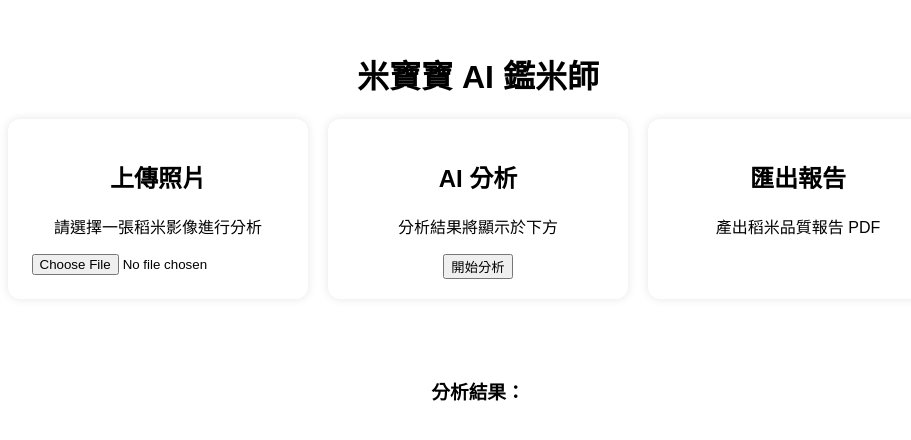
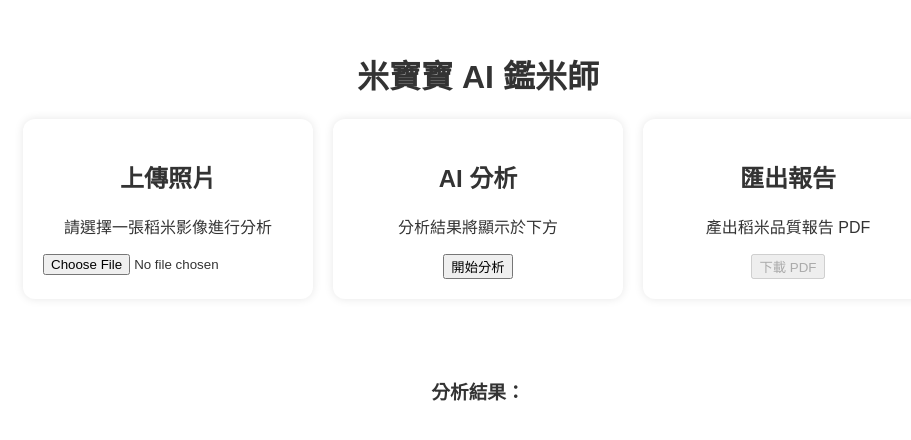
Before and after one commit to Gary0801kimo/rice-analyzer-ai, a React (Vite) app: page / in a window 1280 px wide. Shown: the top 440 px of the page, without its empty margins (162-1073 px from the left). Built offline with nearby package versions, Linux system fonts and the light colour scheme.

Commit message:
初次推送：整合 GPT Vision 與參數化文字設定

```diff
--- a/src/App.css
+++ b/src/App.css
@@ -1,33 +1,34 @@
 
 body, html {
-  margin: 0; padding: 0;
+  margin: 0;
+  padding: 0;
   font-family: "Noto Sans TC", sans-serif;
 }
 .app {
-  background-size: cover;
   min-height: 100vh;
   padding: 30px;
+  background-size: cover;
+  background-position: center;
+  color: #333;
   text-align: center;
 }
-.cards {
+.card-container {
   display: flex;
+  gap: 20px;
+  justify-content: center;
   flex-wrap: wrap;
-  justify-content: center;
-  gap: 20px;
 }
 .card {
-  background: white;
+  background: #fff;
+  border-radius: 12px;
   padding: 20px;
-  border-radius: 12px;
-  width: 260px;
+  width: 250px;
   box-shadow: 0 0 10px rgba(0,0,0,0.1);
 }
 .result {
-  margin-top: 40px;
   background: #fff;
   padding: 20px;
+  margin: 40px auto 0;
+  max-width: 600px;
   border-radius: 10px;
-  max-width: 600px;
-  margin-left: auto;
-  margin-right: auto;
 }
--- a/src/App.jsx
+++ b/src/App.jsx
@@ -1,13 +1,13 @@
 
 import React, { useState } from "react";
-import textConfig from "./config/text_config.json";
+import text from "./config/text_config.json";
 import "./App.css";
 
 export default function App() {
   const [image, setImage] = useState(null);
   const [result, setResult] = useState("");
 
-  const handleImageChange = (e) => {
+  const handleUpload = (e) => {
     const file = e.target.files[0];
     if (!file) return;
     const reader = new FileReader();
@@ -21,32 +21,34 @@ export default function App() {
       return;
     }
     setResult("分析中，請稍候...");
-    const res = await fetch("/.netlify/functions/gpt-vision", {
+    const res = await fetch("/api/gpt-vision", {
       method: "POST",
       headers: { "Content-Type": "application/json" },
       body: JSON.stringify({ imageBase64: image }),
     });
     const data = await res.json();
-    setResult(data.result || "分析失敗，請稍後再試");
+    setResult(data.result || "分析失敗");
   };
 
   return (
     <div className="app" style={{ backgroundImage: 'url(bg.jpg)' }}>
       <h1>米寶寶 AI 鑑米師</h1>
-      <div className="cards">
+      <div className="card-container">
         <div className="card">
-          <h2>{textConfig.upload_card.title}</h2>
-          <p>{textConfig.upload_card.description}</p>
-          <input type="file" accept="image/*" onChange={handleImageChange} />
+          <h2>{text.upload_card.title}</h2>
+          <p>{text.upload_card.description}</p>
+          <input type="file" accept="image/*" onChange={handleUpload} />
+          {image && <img src={image} alt="預覽" style={{ marginTop: 12, maxWidth: "100%" }} />}
         </div>
         <div className="card">
-          <h2>{textConfig.analysis_card.title}</h2>
-          <p>{textConfig.analysis_card.description}</p>
-          <button onClick={handleAnalyze}>{textConfig.analysis_card.button}</button>
+          <h2>{text.analysis_card.title}</h2>
+          <p>{text.analysis_card.description}</p>
+          <button onClick={handleAnalyze}>{text.analysis_card.button}</button>
         </div>
         <div className="card">
-          <h2>{textConfig.report_card.title}</h2>
-          <p>{textConfig.report_card.description}</p>
+          <h2>{text.report_card.title}</h2>
+          <p>{text.report_card.description}</p>
+          <button disabled>{text.report_card.button}</button>
         </div>
       </div>
       <div className="result">
--- a/src/main.jsx
+++ b/src/main.jsx
@@ -3,6 +3,4 @@ import React from "react";
 import ReactDOM from "react-dom/client";
 import App from "./App";
 
-ReactDOM.createRoot(document.getElementById("root")).render(
-  <React.StrictMode><App /></React.StrictMode>
-);
+ReactDOM.createRoot(document.getElementById("root")).render(<App />);
```
Also changed, not shown: 2 other files (tests, documents, lock files or other folders).
